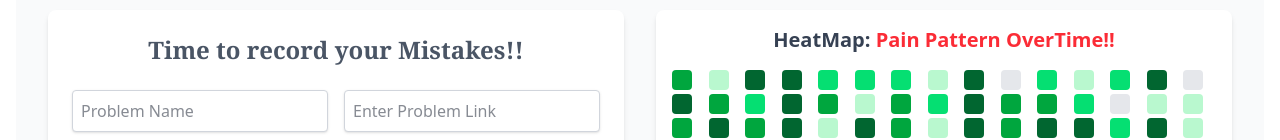
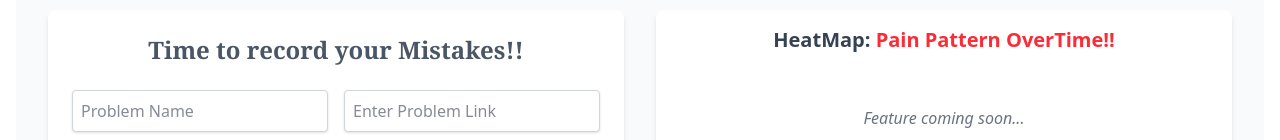
Before and after one commit to SakshiParashar29/CodeDejaVu, a React (Vite) app: page /dashboard in a window 1280 px wide. Shown: the part 659-799 px from the top of the page. Built offline with nearby package versions, Linux system fonts and the light colour scheme; no server answers.

Commit message:
Removed heatmap and added work in progress placeholder

```diff
--- a/Components/DashBoard/AddForm.jsx
+++ b/Components/DashBoard/AddForm.jsx
@@ -1,29 +1,29 @@
 import React, { useState } from "react";
 import axios from 'axios'
 
-const AddForm = ({onAction}) => {
+const AddForm = ({ onAction }) => {
   // Generate random activity levels for 30 days
-  const heatMap = Array.from({ length: 95}, () =>
-    Math.floor(Math.random() * 5)
-  );
+  // const heatMap = Array.from({ length: 95}, () =>
+  //   Math.floor(Math.random() * 5)
+  // );
 
   // Map activity level to Tailwind color classes
-  const getLevel = (level) => {
-    switch (level) {
-      case 0:
-        return "bg-gray-200"; // No activity
-      case 1:
-        return "bg-green-200"; // Low
-      case 2:
-        return "bg-green-400"; // Medium
-      case 3:
-        return "bg-green-600"; // High
-      case 4:
-        return "bg-green-800"; // Very high
-      default:
-        return "bg-gray-200";
-    }
-  };
+  // const getLevel = (level) => {
+  //   switch (level) {
+  //     case 0:
+  //       return "bg-gray-200"; // No activity
+  //     case 1:
+  //       return "bg-green-200"; // Low
+  //     case 2:
+  //       return "bg-green-400"; // Medium
+  //     case 3:
+  //       return "bg-green-600"; // High
+  //     case 4:
+  //       return "bg-green-800"; // Very high
+  //     default:
+  //       return "bg-gray-200";
+  //   }
+  // };
 
   const [name, setProblemName] = useState('');
   const [link, setProblemLink] = useState('');
@@ -134,13 +134,8 @@ const AddForm = ({onAction}) => {
           </h2>
 
           {/* Heatmap Grid */}
-          <div className="grid grid-cols-15 gap-1 justify-center">
-            {heatMap.map((level, index) => (
-              <div
-                key={index}
-                className={`w-5 h-5 rounded-sm ${getLevel(level)}`}
-              ></div>
-            ))}
+          <div className="flex justify-center items-center h-24">
+            <p className="text-gray-500 italic">Feature coming soon...</p>
           </div>
         </div>
       </div>
```
Lines whose indentation alone changed are shown as unchanged.
